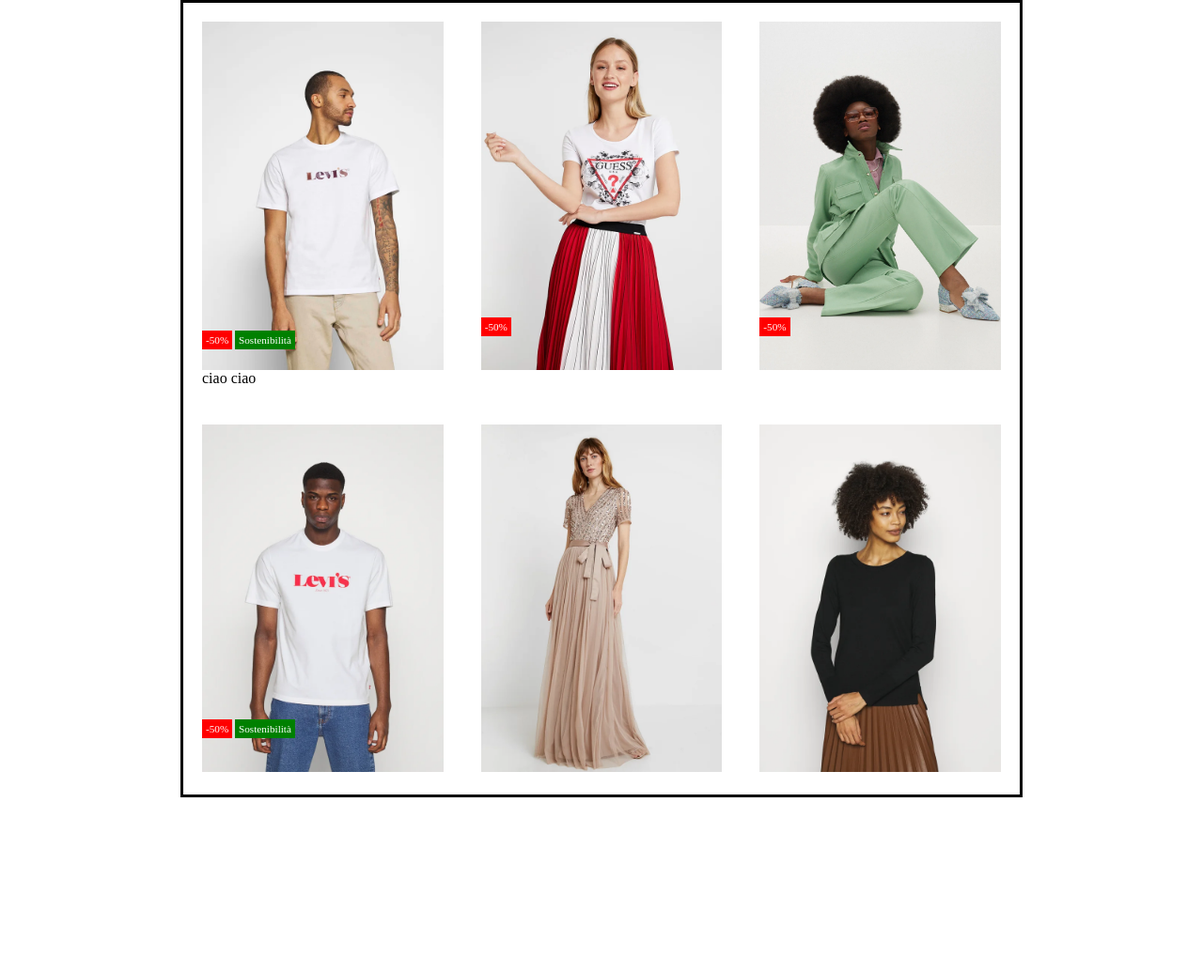
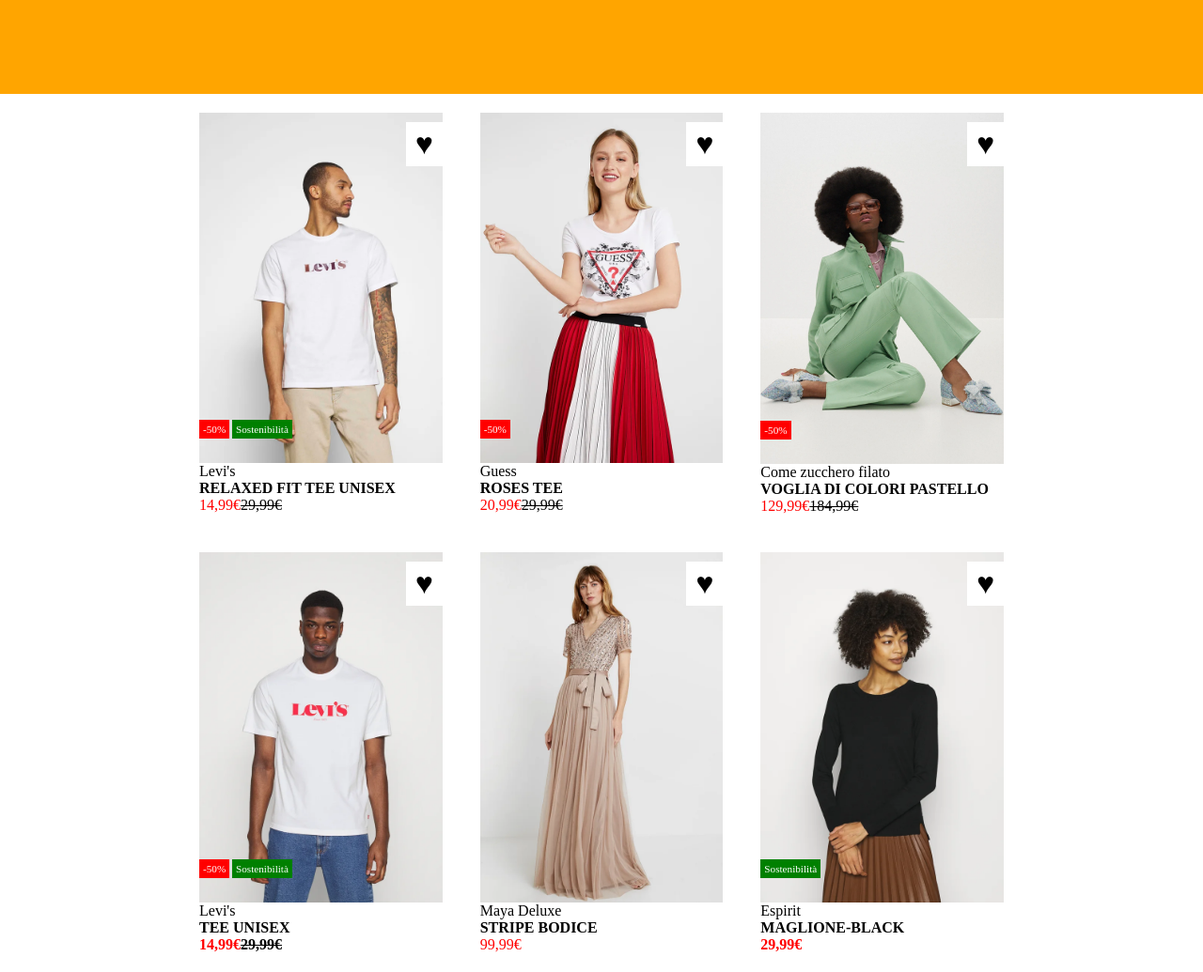
Before and after one commit to danielemantovani/html-css-boolando, a plain HTML site: page index.html in a window 1280 px wide. Shown: the whole page at 94% size. Before the commit the page ends 849 px from the top, so only its background shows below. Drawn offline with Linux system fonts and the light colour scheme.

Commit message:
feat: rifinitura esercizio

```diff
--- a/css/style.css
+++ b/css/style.css
@@ -10,17 +10,75 @@
     max-width: 100%;
 }
 
-/* main */
+/* css properties */
 
-.container{
-    border: solid black;
-    margin: 0 auto;
-    width: 70%;
+:root{
+    --rosso: red;
+    --verde: green;
 }
+
+/* utilities */
 
 .flex{
     display: flex;
     flex-wrap: wrap;
+}
+
+
+/* cambia immagine al passaggio del cursore sulla card */
+
+.img-p{
+    display: block;
+}
+
+.img-n{
+    display: none;
+}
+
+.card:hover .img-p{
+    display: none;
+}
+
+.card:hover .img-n{
+    display: block;
+}
+
+
+/* cuore cambia colore al passaggio del mouse su di esso */
+
+.cuore:hover{
+    color: red;
+}
+
+/* header */
+
+header{
+    background-color: orange;
+    min-height: 100px;
+    display: flex;
+    justify-content: space-between;
+    position: relative;
+}
+
+.container-header{
+    width: 70%;
+    display: flex;
+    justify-content: space-between;
+    position: fixed;
+    top: 0;
+
+}
+
+.logo{
+    width: 100px;
+}
+
+
+/* main */
+
+.container{
+    margin: 0 auto;
+    width: 70%;
 }
 
 .sezione{
@@ -35,35 +93,41 @@
 .sconto{
     position: absolute;
     left: 0;
-    bottom: 40px;
-    background-color: red;
+    bottom: 80px;
+    background-color: var(--rosso);
     padding: 4px;
     color: white;
     font-size: 0.7rem;
 }
 
-.info{
+.eco{
     position: absolute;
     left: 35px;
-    bottom: 40px;
+    bottom: 80px;
     background-color: green;
     padding: 4px;
     color: white;
     font-size: 0.7rem;
 }
 
-.img1{
-    display: block;
+.eco1{
+    position: absolute;
+    left: 0;
 }
 
-.img-n{
-    display: none;
+.sottolineato{
+    text-decoration: line-through;
 }
 
-.card:hover .img1{
-    display: none;
+.prezzo{
+    color: red
 }
 
-.card:hover .img-n{
-    display: block;
+.cuore{
+    position: absolute;
+    top: 10px;
+    right: 0;
+    font-size: 2rem;
+    background-color: white;
+    padding: 5px 10px;
 }
--- a/index.html
+++ b/index.html
@@ -9,46 +9,79 @@
 </head>
 
 <body>
+    <header>
+
+    </header>
+
     <main>
         <div class="container flex">
             <div class="sezione">
                 <div class="card">
-                    <img class="img1" src="img/1.webp" alt="" />
+                    <img class="img-p" src="img/1.webp" alt="" />
                     <img class="img-n" src="img/1b.webp" alt="">
                     <span class="sconto">-50%</span>
-                    <span class="info">Sostenibilità</span>
-                    <span>ciao</span>
-                    <span>ciao</span>
+                    <span class="eco">Sostenibilità</span>
+                    <span>Levi's</span>
+                    <h4>RELAXED FIT TEE UNISEX</h4>
+                    <span class="prezzo">14,99€</span><span class="sottolineato">29,99€</span>
+                    <span class="cuore">&hearts;</span>
                 </div>
+            </div>
 
-            </div>
+
             <div class="sezione">
                 <div class="card">
-                    <img src="img/2.webp" alt="" />
+                    <img class="img-p" src="img/2.webp" alt="" />
+                    <img class="img-n" src="img/2b.webp" alt="">
                     <span class="sconto">-50%</span>
+                    <span>Guess</span>
+                    <h4>ROSES TEE</h4>
+                    <span class="prezzo">20,99€</span><span class="sottolineato">29,99€</span>
+                    <span class="cuore">&hearts;</span>
                 </div>
             </div>
             <div class="sezione">
                 <div class="card">
-                    <img src="img/3.webp" alt="" />
+                    <img class="img-p" src="img/3.webp" alt="" />
+                    <img class="img-n" src="img/3b.webp" alt="">
                     <span class="sconto">-50%</span>
+                    <span>Come zucchero filato</span>
+                    <h4>VOGLIA DI COLORI PASTELLO</h4>
+                    <span class="prezzo">129,99€</span><span class="sottolineato">184,99€</span>
+                    <span class="cuore">&hearts;</span>
                 </div>
             </div>
             <div class="sezione">
                 <div class="card">
-                    <img src="img/4.webp" alt="" />
+                    <img class="img-p" src="img/4.webp" alt="" />
+                    <img class="img-n" src="img/4b.webp" alt="">
                     <span class="sconto">-50%</span>
-                    <span class="info">Sostenibilità</span>
+                    <span class="eco">Sostenibilità</span>
+                    <span>Levi's</span>
+                    <h4>TEE UNISEX<h4>
+                            <span class="prezzo">14,99€</span><span class="sottolineato">29,99€</span>
+                            <span class="cuore">&hearts;</span>
                 </div>
             </div>
             <div class="sezione">
                 <div class="card">
-                    <img src="img/5.webp" alt="" />
+                    <img class="img-p" src="img/5.webp" alt="" />
+                    <img class="img-n" src="img/5b.webp" alt="">
+                    <span>Maya Deluxe</span>
+                    <h4>STRIPE BODICE</h4>
+                    <span class="prezzo">99,99€</span>
+                    <span class="cuore">&hearts;</span>
                 </div>
             </div>
             <div class="sezione">
                 <div class="card">
-                    <img src="img/6.webp" alt="" />
+                    <img class="img-p" src="img/6.webp" alt="" />
+                    <img class="img-n" src="img/6b.webp" alt="">
+                    <span class="eco eco1">Sostenibilità</span>
+                    <span>Espirit</span>
+                    <h4>MAGLIONE-BLACK<h4>
+                            <span class="prezzo">29,99€</span>
+                            <span class="cuore">&hearts;</span>
                 </div>
             </div>
         </div>
```
